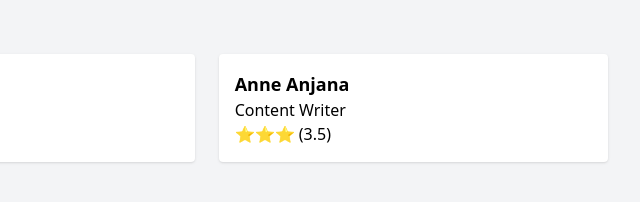
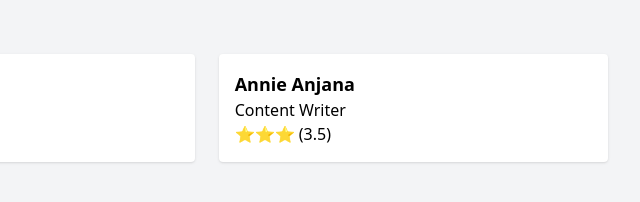
Before and after one commit to Ashwini-PriyaBacha/-Freelance-Marketplace-UI, a plain HTML site: page index.html in a window 1280 px wide. Shown: the part 220-422 px from the top of the page, 640-1280 px from the left. Drawn offline with nearby package versions, Linux system fonts and the light colour scheme.

Commit message:
Update index.html

```diff
--- a/index.html
+++ b/index.html
@@ -36,7 +36,7 @@
         <p>⭐⭐⭐⭐ (4.0)</p>
       </div>
       <div class="bg-white p-4 rounded shadow">
-        <h3 class="font-bold text-lg">Anne Anjana</h3>
+        <h3 class="font-bold text-lg">Annie Anjana</h3>
         <p>Content Writer</p>
         <p>⭐⭐⭐ (3.5)</p>
       </div>
```
